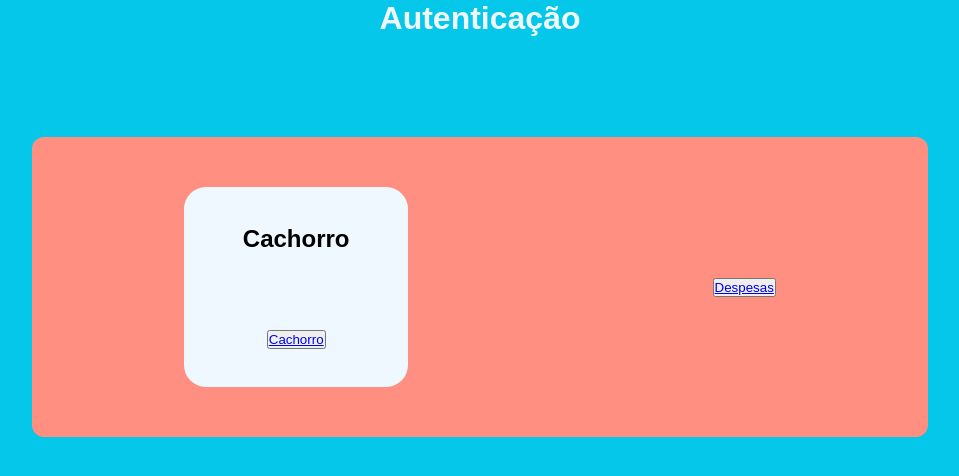
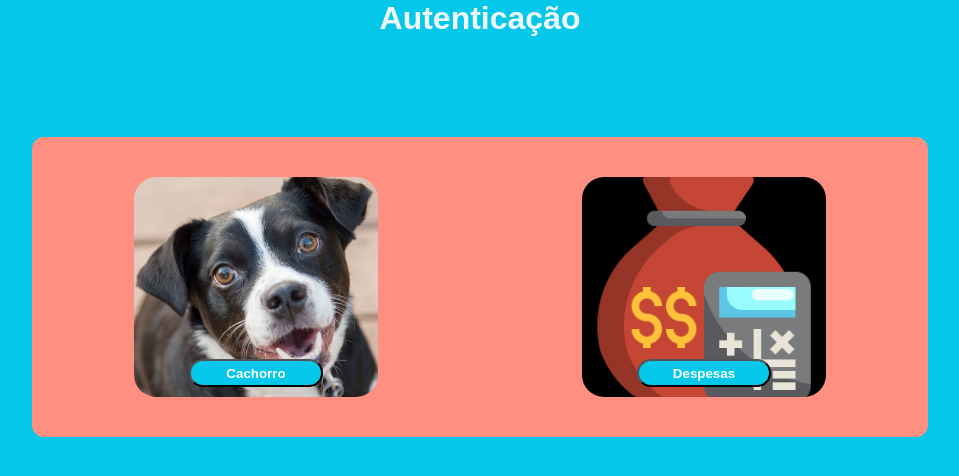
Before and after one commit to Lindgren-07/sqlalchemy_bd, a Flask app: page /tabelas in a window 1280 px wide. Shown: the top 476 px of the page, without its empty margins (160-1119 px from the left). Run offline with Flask 3, Linux system fonts and the light colour scheme.

Commit message:
desenvolvendo página

```diff
--- a/static/style.css
+++ b/static/style.css
@@ -15,16 +15,6 @@
 
 }
 
-.dog{
-    background-color: aliceblue;
-    height: 200px;
-    width: 25%;
-    border-radius: 22px;
-    display: flex;
-    flex-direction: column;
-    justify-content: space-around;
-    align-items: center;
-}
 
 .body-t{
     background-color: #04C7EA;
@@ -180,3 +170,53 @@
     width: 100%;
     gap: 7px;
 }
+
+.bt_tabelas{
+    background-color: #04C7EA;
+    height: 28px;
+    width: 60%;
+    border-radius: 20px;
+    cursor: pointer;
+
+}
+
+.bt_tabelas a{
+    text-decoration: none;
+    color:white;
+    font-weight: bold;
+
+}
+
+.bt_tabelas:hover{
+    background-color:#FF8F80;
+}
+
+.dog{
+    background-image: url('/static/imgs/cachorro.png');
+    background-position: center;
+    background-repeat: no-repeat;
+    background-size: 100%;
+    display: flex;
+    flex-direction: column;
+    align-items: center;
+    justify-content: end;
+    padding: 10px;
+    height: 200px;
+    width: 25%;
+    border-radius: 22px;
+}
+
+.des{
+    background-image: url('/static/imgs/des.jpg');
+    background-position: center;
+    background-repeat: no-repeat;
+    background-size: 100%;
+    display: flex;
+    flex-direction: column;
+    align-items: center;
+    justify-content: end;
+    padding: 10px;
+    height: 200px;
+    width: 25%;
+    border-radius: 22px;
+}
--- a/templates/tabelas.html
+++ b/templates/tabelas.html
@@ -16,11 +16,10 @@
 
     <div class="container-tabelas">
         <div class="dog">
-            <h2>Cachorro</h2>
-            <button><a href="/cachorro">Cachorro</a></button>
+            <button class="bt_tabelas"><a href="/cachorro">Cachorro</a></button>
         </div>
         <div class="des">
-            <button><a href="/despesas">Despesas</a></button>
+            <button class="bt_tabelas"><a href="/despesas">Despesas</a></button>
         </div>
 
     </div>
```
Also changed, not shown: static/imgs/cachorro.png (added), static/imgs/des.jpg (added).
